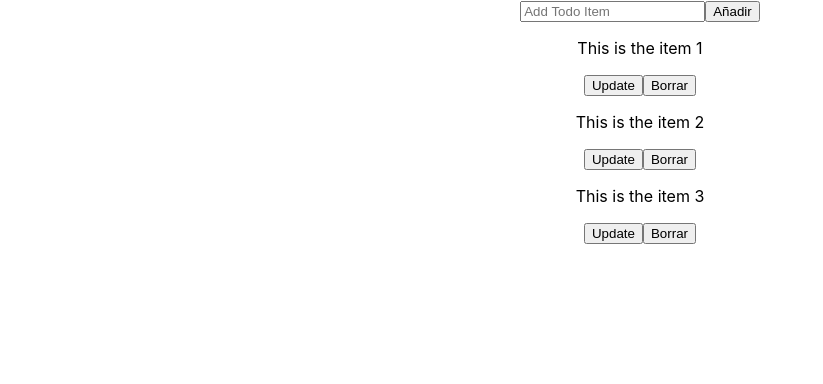
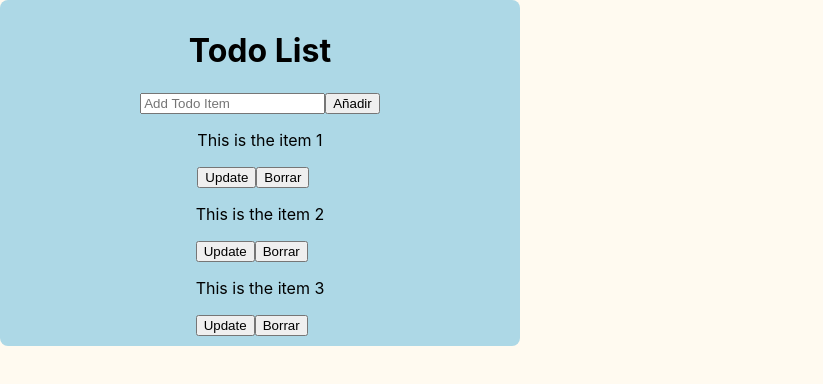
Before and after one commit to scs87/Todo-App, a React (Create React App) app in the folder client/todo-list/: page / in a window 1280 px wide. Shown: the top 384 px of the page, without its empty margins (0-823 px from the left). Built offline with nearby package versions, Linux system fonts and the light colour scheme.

Commit message:
created form and started app-srtyles

```diff
--- a/client/todo-list/src/App.css
+++ b/client/todo-list/src/App.css
@@ -1,38 +1,17 @@
 .App {
-  text-align: center;
-}
-
-.App-logo {
-  height: 40vmin;
-  pointer-events: none;
-}
-
-@media (prefers-reduced-motion: no-preference) {
-  .App-logo {
-    animation: App-logo-spin infinite 20s linear;
-  }
-}
-
-.App-header {
-  background-color: #282c34;
-  min-height: 100vh;
   display: flex;
   flex-direction: column;
   align-items: center;
-  justify-content: center;
-  font-size: calc(10px + 2vmin);
-  color: white;
+  background-color: lightblue;
+  width: 500px;
+  margin-top: 50px auto;
+  padding: 10px;
+  border-radius: 8px;
 }
 
-.App-link {
-  color: #61dafb;
+.App h1{
+text-align: center;
+
+
+
 }
-
-@keyframes App-logo-spin {
-  from {
-    transform: rotate(0deg);
-  }
-  to {
-    transform: rotate(360deg);
-  }
-}
--- a/client/todo-list/src/App.js
+++ b/client/todo-list/src/App.js
@@ -3,25 +3,26 @@ import './App.css';
 function App() {
   return (
     <div className="App">
+      <h1>Todo List</h1>
       <form>
         <input type="text" placeholder='Add Todo Item'></input>
         <button type="submit">Añadir</button>
       </form>
       <div className="todo-listItems"></div>
       <div className="todo-item">
-        <p>This is the item 1</p>
-        <button>Update</button>
-        <button>Borrar</button>
+        <p className="item-content">This is the item 1</p>
+        <button className="update-item">Update</button>
+        <button className="delete-item">Borrar</button>
       </div>
       <div className="todo-item">
-        <p>This is the item 2</p>
-        <button>Update</button>
-        <button>Borrar</button>
+        <p className="item-content">This is the item 2</p>
+        <button className="update-item">Update</button>
+        <button className="delete-item">Borrar</button>
       </div>
       <div className="todo-item">
-        <p>This is the item 3</p>
-        <button>Update</button>
-        <button>Borrar</button>
+        <p className="item-content">This is the item 3</p>
+        <button className="update-item">Update</button>
+        <button className="delete-item">Borrar</button>
       </div>
     </div>
   );
--- a/client/todo-list/src/index.css
+++ b/client/todo-list/src/index.css
@@ -1,4 +1,5 @@
 body {
+  background-color: floralwhite;
   margin: 0;
   font-family: -apple-system, BlinkMacSystemFont, 'Segoe UI', 'Roboto', 'Oxygen',
     'Ubuntu', 'Cantarell', 'Fira Sans', 'Droid Sans', 'Helvetica Neue',
```
